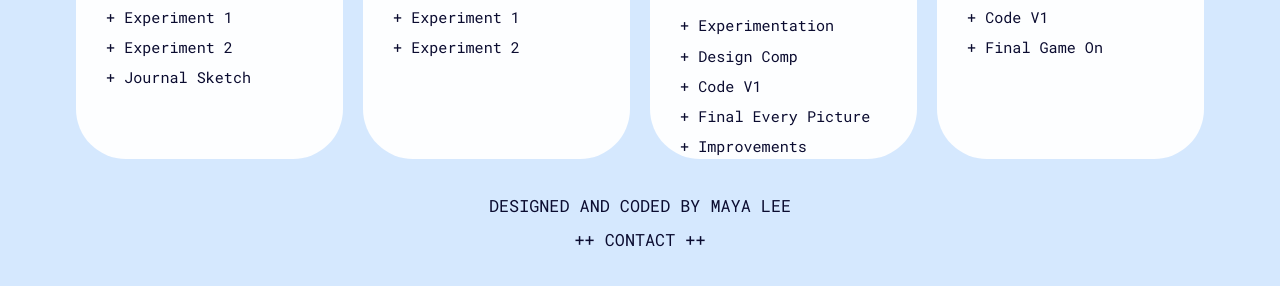
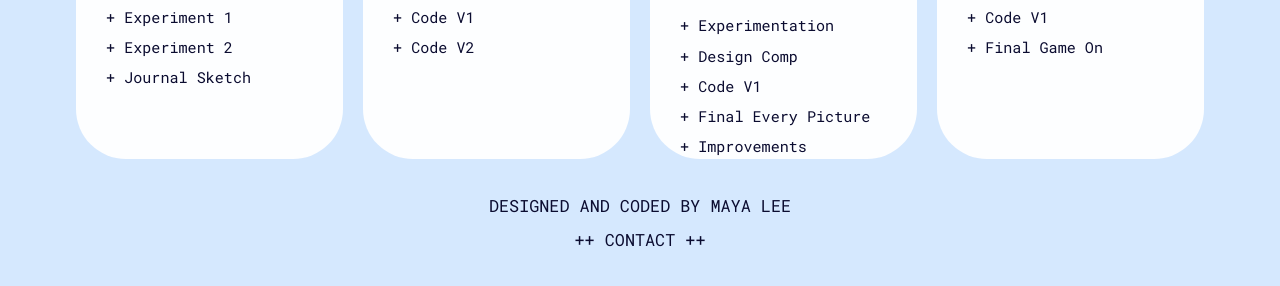
Before and after one commit to mayakiyomi/des157a-wq26, a plain HTML site: page index.html in a window 1280 px wide. Shown: the part 444-730 px from the top of the page. Drawn offline with nearby package versions, Linux system fonts and the light colour scheme; a web font is replaced by a local one.

Commit message:
updated index

```diff
--- a/index.html
+++ b/index.html
@@ -46,8 +46,8 @@
                     <h2>MADLIBS</h2>
                     <ul>
                         <li><a href="madlibs/designv1/index.html">+ Design V1</a></li>
-                        <li><a href="#">+ Experiment 1</a></li>
-                        <li><a href="#">+ Experiment 2</a></li>
+                        <li><a href="madlibs/v1/index.html">+ Code V1</a></li>
+                        <li><a href="#">+ Code V2</a></li>
                     </ul>
                 </section>
                 <section class="projectBox">
```
Also changed, not shown: 1 other file.
